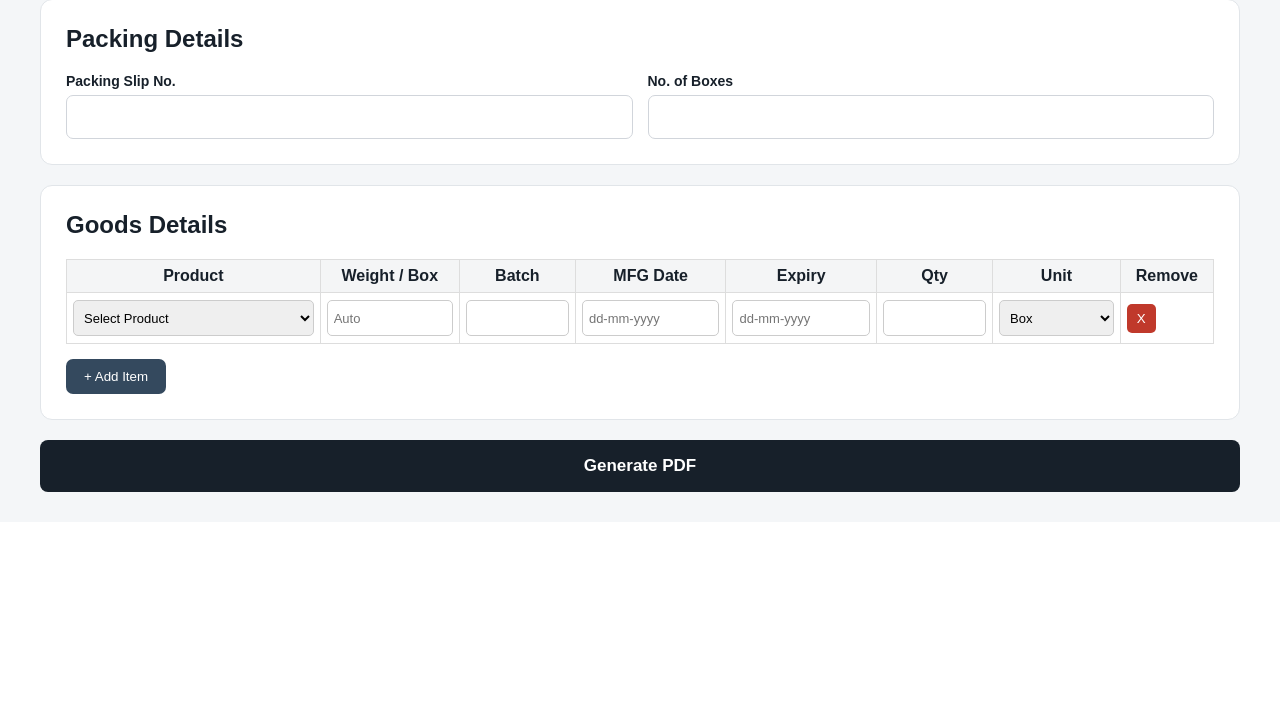
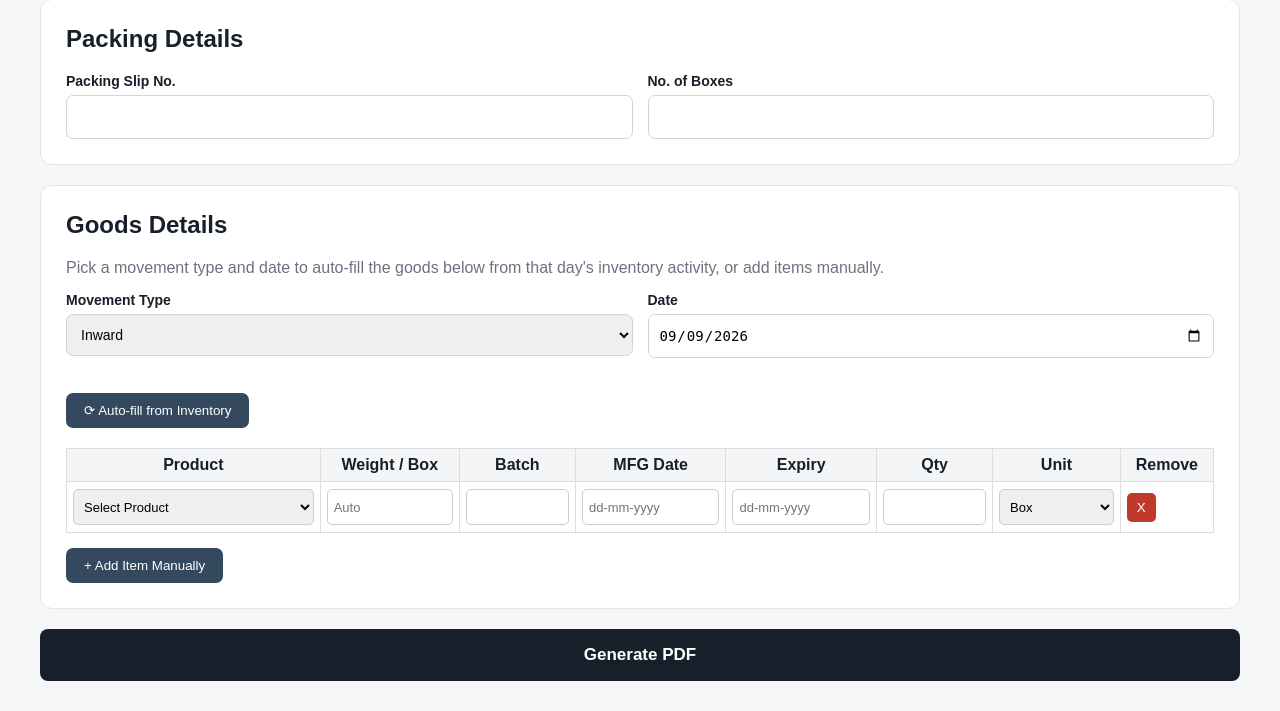
Before and after one commit to NagaNisant/IMS, a Flask app: page /export in a window 1280 px wide. Shown: the part 685-1396 px from the top of the page. Before the commit the page ends 1177 px from the top, so only its background shows below. Run offline with Flask 3, Linux system fonts and the light colour scheme; data that the repository does not hold is empty.

Commit message:
Update Export.html

```diff
--- a/inventory_dashboard_spyder/templates/Export.html
+++ b/inventory_dashboard_spyder/templates/Export.html
@@ -413,10 +413,70 @@
                 Goods Details
             </h2>
 
+            <p class="subtitle" style="margin-bottom: 15px;">
+                Pick a movement type and date to auto-fill the goods below
+                from that day's inventory activity, or add items manually.
+            </p>
+
+
+            <div class="grid" style="margin-bottom: 20px;">
+
+                <div class="field">
+
+                    <label>
+                        Movement Type
+                    </label>
+
+                    <select id="autofillMovementType">
+
+                        <option value="Inward">
+                            Inward
+                        </option>
+
+                        <option value="Outward">
+                            Outward
+                        </option>
+
+                    </select>
+
+                </div>
+
+
+                <div class="field">
+
+                    <label>
+                        Date
+                    </label>
+
+                    <input
+                        type="date"
+                        id="autofillDate"
+                        value="{{ today }}"
+                    >
+
+                </div>
+
+            </div>
+
+
+            <button
+                type="button"
+                class="add-item"
+                onclick="loadItemsForDate()"
+            >
+                ⟳ Auto-fill from Inventory
+            </button>
+
+            <span
+                id="autofillStatus"
+                style="margin-left: 12px; color: #6b7280; font-size: 14px;"
+            ></span>
+
 
             <table
                 class="items-table"
                 id="itemsTable"
+                style="margin-top: 20px;"
             >
 
                 <thead>
@@ -472,7 +532,7 @@
                 class="add-item"
                 onclick="addItem()"
             >
-                + Add Item
+                + Add Item Manually
             </button>
 
         </div>
@@ -512,7 +572,41 @@ const products = [
 ];
 
 
-function addItem() {
+function buildProductOptions(selectedId) {
+
+    let options =
+        '<option value="">Select Product</option>';
+
+
+    products.forEach(function(product) {
+
+        const selected =
+            (selectedId !== undefined && String(selectedId) === String(product.id))
+            ? " selected"
+            : "";
+
+        options +=
+
+            '<option value="' +
+            product.id +
+            '" data-weight="' +
+            product.weight +
+            '"' +
+            selected +
+            '>' +
+
+            product.name +
+
+            '</option>';
+
+    });
+
+    return options;
+
+}
+
+
+function addItem(prefill) {
 
     const tbody =
         document.getElementById(
@@ -526,25 +620,10 @@ function addItem() {
         );
 
 
-    let options =
-        '<option value="">Select Product</option>';
-
-
-    products.forEach(function(product) {
-
-        options +=
-
-            '<option value="' +
-            product.id +
-            '" data-weight="' +
-            product.weight +
-            '">' +
-
-            product.name +
-
-            '</option>';
-
-    });
+    const options =
+        buildProductOptions(
+            prefill ? prefill.product_id : undefined
+        );
 
 
     row.innerHTML = `
@@ -665,6 +744,14 @@ function addItem() {
 
     tbody.appendChild(row);
 
+
+    const select = row.querySelector('select[name="product_id[]"]');
+    updateWeight(select);
+
+    if (prefill && prefill.quantity !== undefined) {
+        row.querySelector('input[name="quantity[]"]').value = prefill.quantity;
+    }
+
 }
 
 
@@ -677,9 +764,9 @@ function updateWeight(select) {
 
 
     const weight =
-        option.getAttribute(
-            "data-weight"
-        );
+        option
+        ? option.getAttribute("data-weight")
+        : null;
 
 
     const row =
@@ -700,6 +787,74 @@ function updateWeight(select) {
 }
 
 
+async function loadItemsForDate() {
+
+    const movementType =
+        document.getElementById("autofillMovementType").value;
+
+    const dateValue =
+        document.getElementById("autofillDate").value;
+
+    const statusEl =
+        document.getElementById("autofillStatus");
+
+    if (!dateValue) {
+        statusEl.style.color = "#c0392b";
+        statusEl.textContent = "Please pick a date first.";
+        return;
+    }
+
+    statusEl.style.color = "#6b7280";
+    statusEl.textContent = "Loading...";
+
+    try {
+
+        const response = await fetch(
+            "/api/grn_items?date=" +
+            encodeURIComponent(dateValue) +
+            "&movement_type=" +
+            encodeURIComponent(movementType)
+        );
+
+        const data = await response.json();
+
+        if (!response.ok) {
+            statusEl.style.color = "#c0392b";
+            statusEl.textContent = data.error || "Could not load items.";
+            return;
+        }
+
+        const tbody = document.getElementById("itemsBody");
+        tbody.innerHTML = "";
+
+        if (!data.items || data.items.length === 0) {
+            statusEl.style.color = "#c0392b";
+            statusEl.textContent =
+                "No " + movementType.toLowerCase() +
+                " activity found for that date. Add items manually instead.";
+            addItem();
+            return;
+        }
+
+        data.items.forEach(function(item) {
+            addItem(item);
+        });
+
+        statusEl.style.color = "#1e8449";
+        statusEl.textContent =
+            "Loaded " + data.items.length +
+            " item(s) for " + movementType.toLowerCase() +
+            " on " + dateValue +
+            ". You can still edit any field or add more items manually.";
+
+    } catch (err) {
+        statusEl.style.color = "#c0392b";
+        statusEl.textContent = "Something went wrong loading items.";
+    }
+
+}
+
+
 // Automatically create first item
 
 addItem();
```
